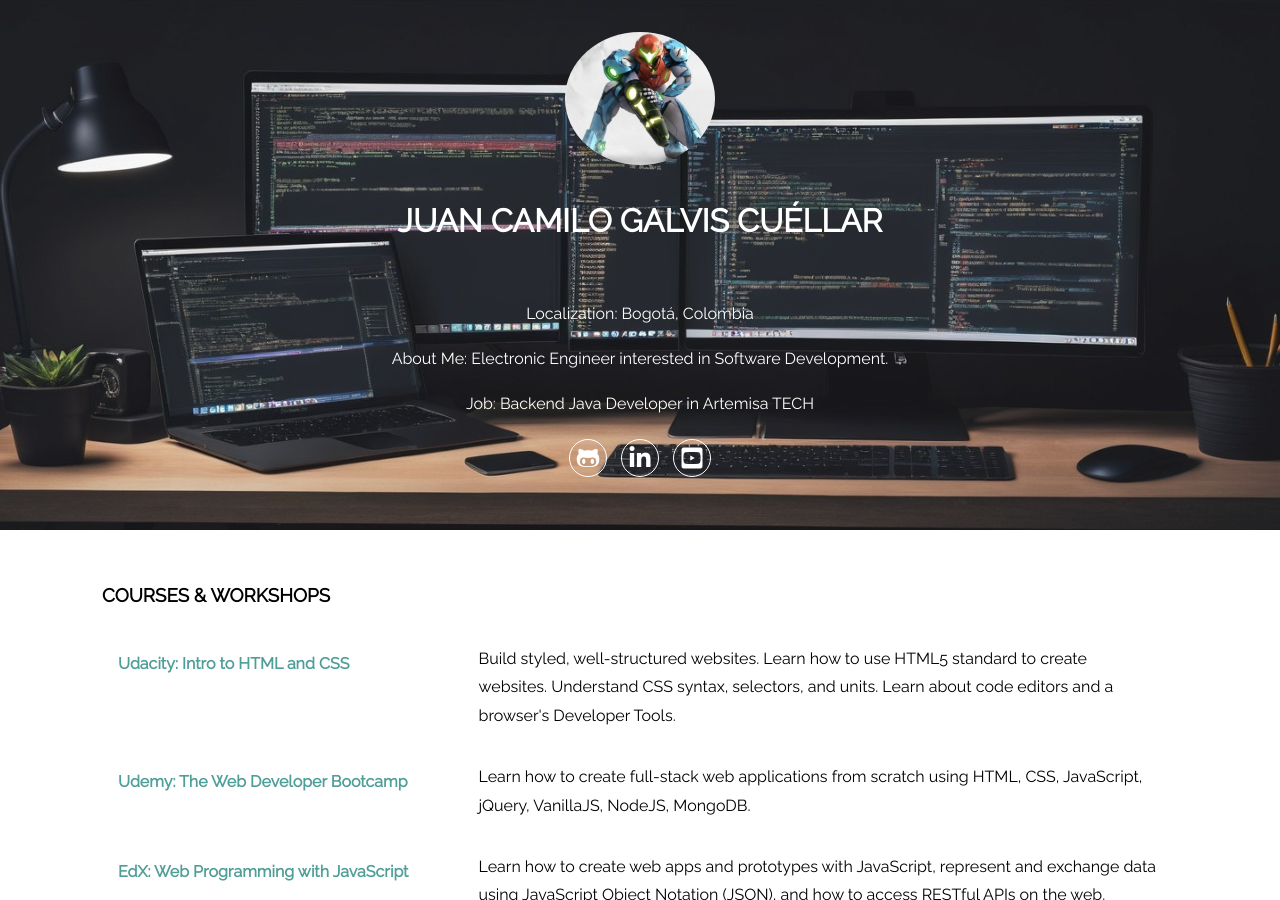
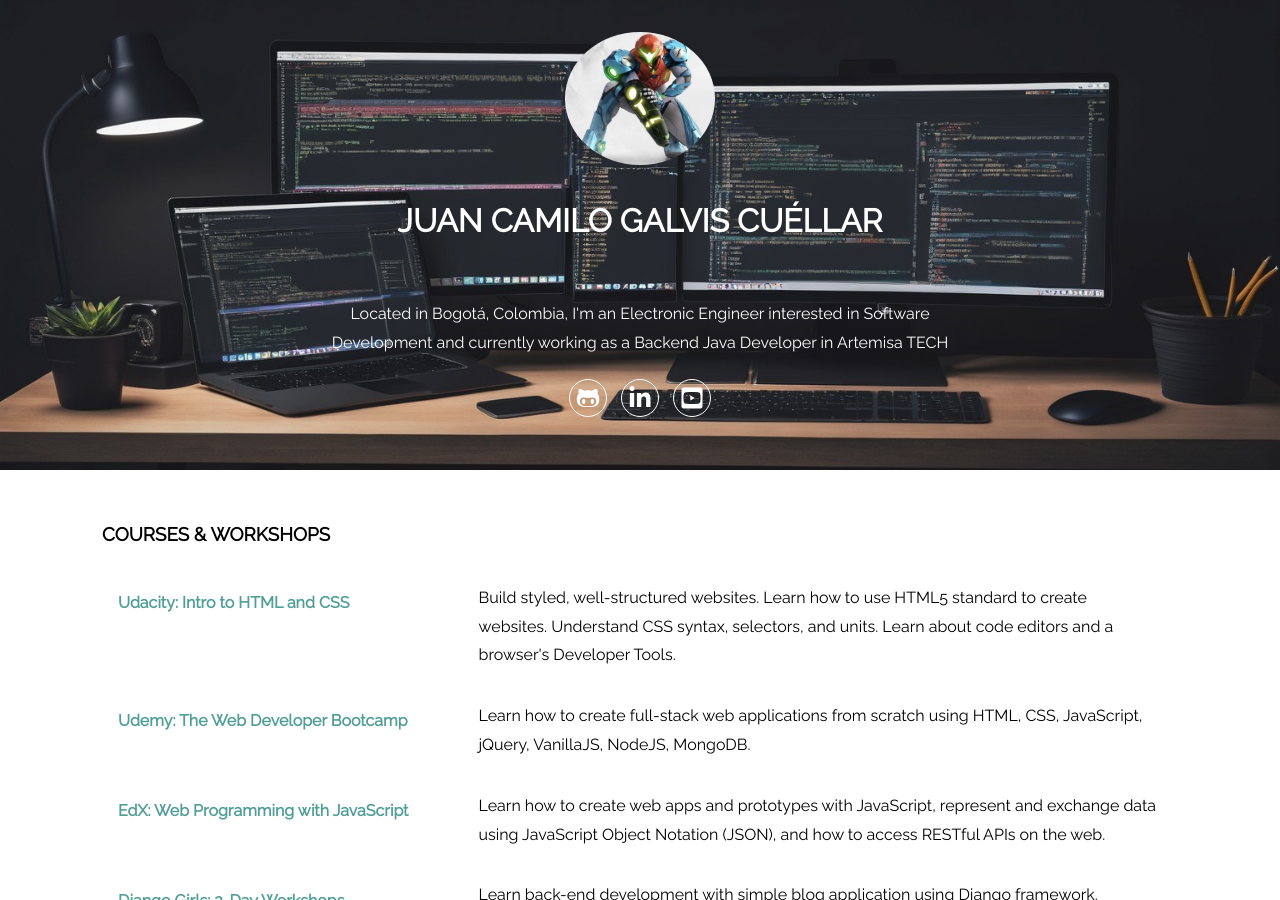
Before and after one commit to galvisjuanc/galvisjuanc.github.io, a Jekyll site: the page index.html, which Jekyll copies as it is, in a window 1280 px wide and 900 px high. Built offline with Jekyll 4.4.1, drawn with Linux system fonts in a browser that asks for light colours; nearby versions of some CDN libraries.

Commit message:
Update header with a nice description II

```diff
--- a/index.html
+++ b/index.html
@@ -18,9 +18,8 @@
     </div>
     <h1>Juan Camilo Galvis Cuéllar</h1>
     <section>
-        <p>Localization: Bogotá, Colombia</p>
-        <p>About Me: Electronic Engineer interested in Software Development.</p>
-        <p>Job: Backend Java Developer in Artemisa TECH</p>
+        <p>Located in Bogotá, Colombia, I'm an Electronic Engineer interested in Software Development and
+        currently working as a Backend Java Developer in Artemisa TECH</p>
         <a href="https://github.com/galvisjuanc" target="_blank">
             <i class="fab fa-github-alt"></i>
         </a>
```
